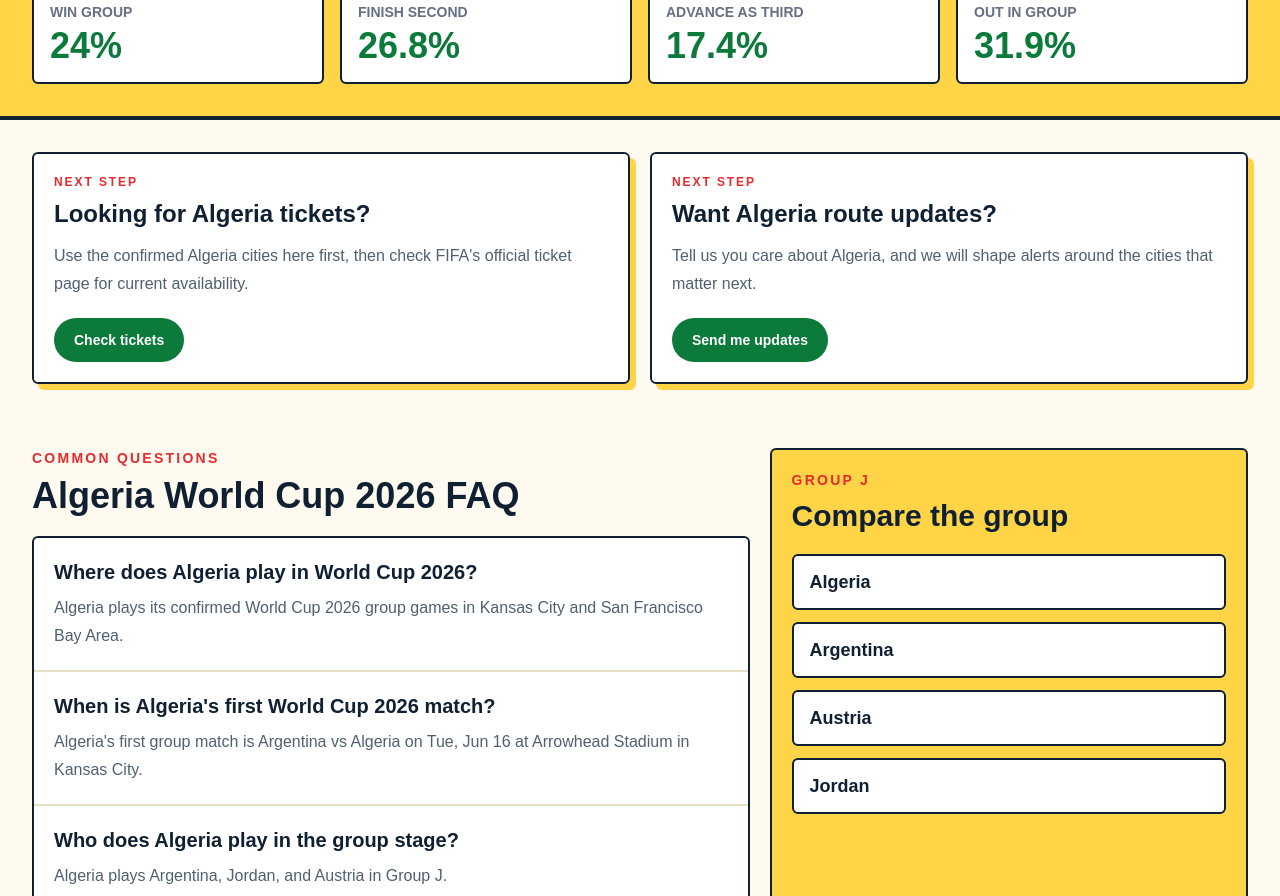
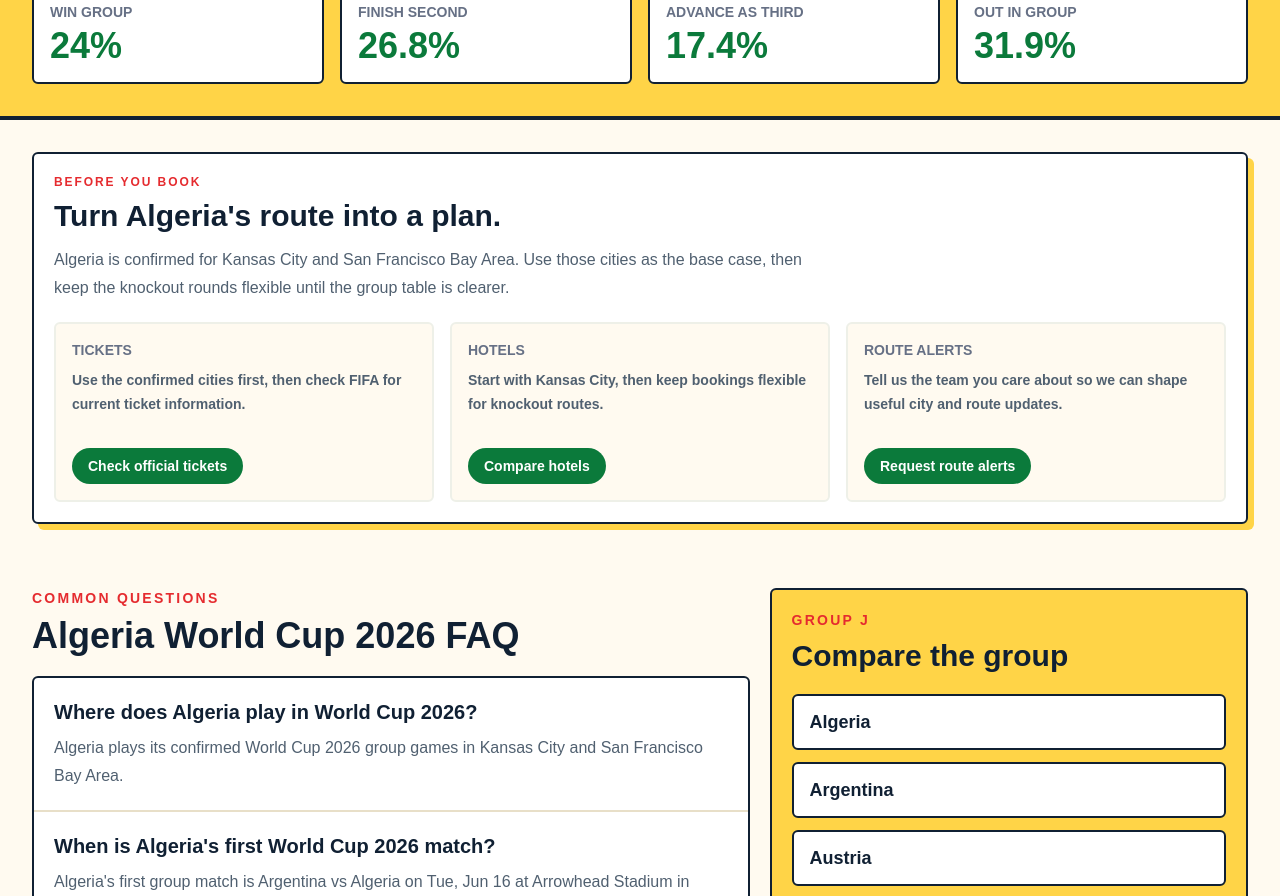
Before and after one commit to selbyyy/wc26-tracker, a Next.js app: page /teams/algeria in a window 1280 px wide. Shown: the part 1080-1976 px from the top of the page. Built offline with nearby package versions, Linux system fonts and the light colour scheme; no server answers.

Commit message:
add team planning action panel

```diff
--- /dev/null
+++ b/app/components/PlanningActionPanel.tsx
@@ -0,0 +1,114 @@
+'use client';
+
+import { useEffect } from 'react';
+import { trackEvent } from '@/lib/analytics';
+
+type PlanningActionPanelProps = {
+  context: string;
+  team: string;
+  cities: string[];
+};
+
+function formatList(items: string[]) {
+  if (items.length <= 1) return items[0] || '';
+  if (items.length === 2) return `${items[0]} and ${items[1]}`;
+  return `${items.slice(0, -1).join(', ')}, and ${items[items.length - 1]}`;
+}
+
+function googleHotelsUrl(team: string, cities: string[]) {
+  const cityQuery = cities[0] ? `${cities[0]} World Cup 2026 hotels` : `${team} World Cup 2026 hotels`;
+  return `https://www.google.com/travel/hotels?q=${encodeURIComponent(cityQuery)}`;
+}
+
+function alertMailto(team: string, cities: string[]) {
+  const subject = `${team} World Cup 2026 route alerts`;
+  const body = [
+    `Team: ${team}`,
+    `Cities I am watching: ${formatList(cities)}`,
+    '',
+    'Please send me updates when the likely route or useful planning pages change.',
+  ].join('\n');
+
+  return `mailto:hello@wc26chances.com?subject=${encodeURIComponent(subject)}&body=${encodeURIComponent(body)}`;
+}
+
+export function PlanningActionPanel({ context, team, cities }: PlanningActionPanelProps) {
+  const actions = [
+    {
+      label: 'Check official tickets',
+      title: 'Tickets',
+      body: 'Use the confirmed cities first, then check FIFA for current ticket information.',
+      href: 'https://www.fifa.com/en/tournaments/mens/worldcup/canadamexicousa2026/tickets',
+      event: 'ticket_planning_click',
+      rel: 'nofollow sponsored noopener noreferrer',
+      target: '_blank',
+    },
+    {
+      label: 'Compare hotels',
+      title: 'Hotels',
+      body: `Start with ${cities[0] || 'the first confirmed city'}, then keep bookings flexible for knockout routes.`,
+      href: googleHotelsUrl(team, cities),
+      event: 'hotel_planning_click',
+      rel: 'nofollow sponsored noopener noreferrer',
+      target: '_blank',
+    },
+    {
+      label: 'Request route alerts',
+      title: 'Route alerts',
+      body: 'Tell us the team you care about so we can shape useful city and route updates.',
+      href: alertMailto(team, cities),
+      event: 'route_alert_click',
+    },
+  ];
+
+  useEffect(() => {
+    trackEvent('planning_action_panel_view', {
+      event_category: 'commercial',
+      event_label: context,
+      context,
+      team,
+      city_count: cities.length,
+    });
+  }, [cities.length, context, team]);
+
+  return (
+    <section className="mx-auto max-w-7xl px-5 py-8 md:px-8">
+      <div className="rounded-md border-2 border-[#102033] bg-white p-5 shadow-[6px_6px_0_#ffd447]">
+        <p className="text-xs font-black uppercase tracking-[0.16em] text-[#e52b2f]">Before you book</p>
+        <h2 className="mt-2 text-3xl font-black">Turn {team}&apos;s route into a plan.</h2>
+        <p className="mt-3 max-w-3xl leading-7 text-[#506070]">
+          {team} is confirmed for {formatList(cities)}. Use those cities as the base case, then keep the knockout
+          rounds flexible until the group table is clearer.
+        </p>
+
+        <div className="mt-5 grid gap-4 md:grid-cols-3">
+          {actions.map((action) => (
+            <a
+              key={action.event}
+              href={action.href}
+              target={action.target}
+              rel={action.rel}
+              onClick={() => {
+                trackEvent(action.event, {
+                  event_category: 'commercial',
+                  event_label: context,
+                  context,
+                  team,
+                });
+              }}
+              data-commercial-context={context}
+              data-commercial-event={action.event}
+              className="rounded-md border-2 border-[#eef0e8] bg-[#fffaf0] p-4 hover:border-[#0b7a3b]"
+            >
+              <p className="text-sm font-black uppercase text-[#667085]">{action.title}</p>
+              <p className="mt-2 min-h-16 text-sm font-bold leading-6 text-[#506070]">{action.body}</p>
+              <span className="mt-4 inline-flex rounded-full bg-[#0b7a3b] px-4 py-2 text-sm font-black text-white">
+                {action.label}
+              </span>
+            </a>
+          ))}
+        </div>
+      </div>
+    </section>
+  );
+}
--- a/app/teams/[slug]/page.tsx
+++ b/app/teams/[slug]/page.tsx
@@ -1,7 +1,7 @@
 import Link from 'next/link';
 import { notFound } from 'next/navigation';
 import type { Metadata } from 'next';
-import { CommercialCta } from '@/app/components/CommercialCta';
+import { PlanningActionPanel } from '@/app/components/PlanningActionPanel';
 import { generateSlug } from '@/lib/slug';
 import {
   getAllTeams,
@@ -224,20 +224,7 @@
         </div>
       </section>
 
-      <section className="mx-auto grid max-w-7xl gap-5 px-5 py-8 md:grid-cols-2 md:px-8">
-        <CommercialCta
-          context={`team-${slug}-tickets`}
-          title={`Looking for ${team} tickets?`}
-          body={`Use the confirmed ${team} cities here first, then check FIFA's official ticket page for current availability.`}
-          kind="tickets"
-        />
-        <CommercialCta
-          context={`team-${slug}-alerts`}
-          title={`Want ${team} route updates?`}
-          body={`Tell us you care about ${team}, and we will shape alerts around the cities that matter next.`}
-          kind="alerts"
-        />
-      </section>
+      <PlanningActionPanel context={`team-${slug}-planning-actions`} team={team} cities={cities} />
 
       <section className="mx-auto max-w-7xl px-5 py-8 md:px-8">
         <div className="grid gap-5 md:grid-cols-[1.2fr_0.8fr]">
--- a/ops/community-promotion-log.md
+++ b/ops/community-promotion-log.md
@@ -9,7 +9,7 @@
 
 | Date | Community | Discussion | User Need | Recommended Contribution | Priority | Status |
 | --- | --- | --- | --- | --- | --- | --- |
-| 2026-06-02 | Reddit `r/WorldCup2026Tickets` | [I bought the tickets but I still have no idea how to plan the trip](https://www.reddit.com/r/WorldCup2026Tickets/comments/1tpam9h/i_bought_the_tickets_but_i_still_have_no/) | Ticket holders need a usable itinerary despite uncertain knockout routes | Share a practical planning method and mention the free route pages only if the comment remains directly relevant | High | Draft reply before human review |
+| 2026-06-02 | Reddit `r/WorldCup2026Tickets` | [I bought the tickets but I still have no idea how to plan the trip](https://www.reddit.com/r/WorldCup2026Tickets/comments/1tpam9h/i_bought_the_tickets_but_i_still_have_no/) | Ticket holders need a usable itinerary despite uncertain knockout routes | Share a practical planning method and mention the free route pages only if the comment remains directly relevant | High | User published comment; no replies reported as of 2026-06-05 |
 | 2026-06-02 | Reddit `r/WorldCup2026Tickets` | [Help me pick a 2 game-combo for group stage/R32](https://www.reddit.com/r/WorldCup2026Tickets/comments/1ts9tor/help_me_pick_a_2_gamecombo_for_group_stager32_m61/) | A fan is comparing group and knockout matches while balancing travel logistics | Answer the specific comparison first. Consider linking a relevant team or route page only if it materially improves the answer | Medium | Draft only after first reply is reviewed |
 | 2026-06-02 | Reddit `r/WorldCup2026Tickets` | [Likelihood of 3rd Place Teams to Reach the Round-of-32 Knockout Stage Matches](https://www.reddit.com/r/WorldCup2026Tickets/comments/1r8jj9u/likelihood_of_3rd_place_teams_to_reach_the/) | Fans are working through the difficult third-place assignment rules | Use as product research. Do not revive an older thread solely for promotion | Medium | Monitor and learn |
 | 2026-06-02 | Reddit `r/WorldCup2026Tickets` | [For those who attended previous World Cups, what's one thing you wish you'd known before buying tickets?](https://www.reddit.com/r/WorldCup2026Tickets/comments/1tr8w5b/for_those_who_attended_previous_world_cups_whats/) | Fans are exchanging practical trip-planning advice | Use as audience research. Participate only if adding firsthand or clearly sourced advice; do not force a product link | Low | Monitor |
--- a/ops/experiments.md
+++ b/ops/experiments.md
@@ -10,6 +10,7 @@
 | EXP-004 | 2026-05-30 | A dedicated schedule-by-team hub can capture broad schedule queries better than relying on the home page alone. | Add `/world-cup-2026-schedule-by-team` with all teams, group cities, opponents, stadiums, FAQ schema, CTAs, home link, and sitemap inclusion. | Schedule-by-team hub, home, sitemap | Impressions and clicks for schedule-by-team queries | Active | Pending recrawl |
 | EXP-005 | 2026-06-01 | Making the existing planning model the first answer will align the product with the WC26 Chances name and create a clearer search surface for team-chance intent. | Reposition the homepage around chances by team; surface modelled advance chances on popular-team cards; move team-page chance answers into metadata and the hero while preserving schedule facts and model disclaimers. | Home, team pages | Impressions and clicks for chance/odds queries; engagement on team pages | Active | Pending recrawl |
 | EXP-006 | 2026-06-02 | A focused chances-by-team index can help Google understand the site's primary topic and distribute crawl signals to the 48 team pages without creating thin pages. | Add `/world-cup-2026-chances-by-team` with all team knockout-stage estimates, model explanation, FAQ schema, sitemap inclusion, and internal links from major hubs. | Chances hub, home, team pages, schedule hub, routes hub, sitemap | Indexed-page count; impressions and clicks for chance/odds queries | Active | Pending recrawl |
+| EXP-007 | 2026-06-05 | Team-page visitors are closer to trip planning than homepage visitors, so a specific tickets/hotels/route-alert panel should produce clearer commercial-intent signals than generic CTAs. | Replace the two generic team-page CTA cards with a tracked three-action planning panel: official tickets, hotel comparison, and prefilled route-alert email. | Team pages | Planning panel views; ticket, hotel, and route-alert clicks | Active | Pending sensor data |
 
 ## Experiment Rules
 
--- a/ops/seo-opportunity-log.md
+++ b/ops/seo-opportunity-log.md
@@ -16,6 +16,7 @@
 | 2026-06-02 | Search Console growth loop | Chances-by-team index intent | `/world-cup-2026-chances-by-team` | Google is testing odds queries for Argentina and Japan, while the site lacks a dedicated index page that explains and links the modelled team chances | Add a focused comparison hub with all teams, clear model labelling, FAQ schema, sitemap inclusion, and prominent internal links | Shipped | Submit for indexing and monitor crawl distribution |
 | 2026-06-05 | Search Console API | Panama schedule intent | `/teams/panama` | First non-retired team-page impressions appeared: `panama world cup schedule` and `panama world cup games`, 2 impressions total, average positions 47 and 61 | Do not change the page yet; it already has schedule metadata, FAQ, canonical, and sitemap inclusion. Monitor for repeat impressions before adding Panama-specific internal-link support | Active | Recheck after 7 days or 20+ impressions |
 | 2026-06-05 | Redirect/canonical audit | Apex canonical consolidation | `https://wc26chances.com/*` -> `https://www.wc26chances.com/*` | Production apex domain returns HTTP 307 before the app-level 301, creating weaker temporary canonical signals than the intended permanent www canonical | Add Vercel redirect rules for host `wc26chances.com` with HTTP 308, including direct old-market apex redirects to their www team pages | Shipped | Verify production status after deploy and monitor Search Console canonical migration |
+| 2026-06-05 | Revenue validation | Team-page commercial intent | `/teams/[slug]` | Reddit comment was published but produced no replies yet; GA4 currently reports only 2 commercial/route-alert clicks, and team pages are the clearest planning surface | Add a team-specific planning action panel with tracked ticket, hotel, and route-alert actions plus an impression event | Shipped | Monitor CTA views and click split by event |
 
 ## How To Use
 
```
Also changed, not shown: ops/company-memory.md (+44 -0 lines).
